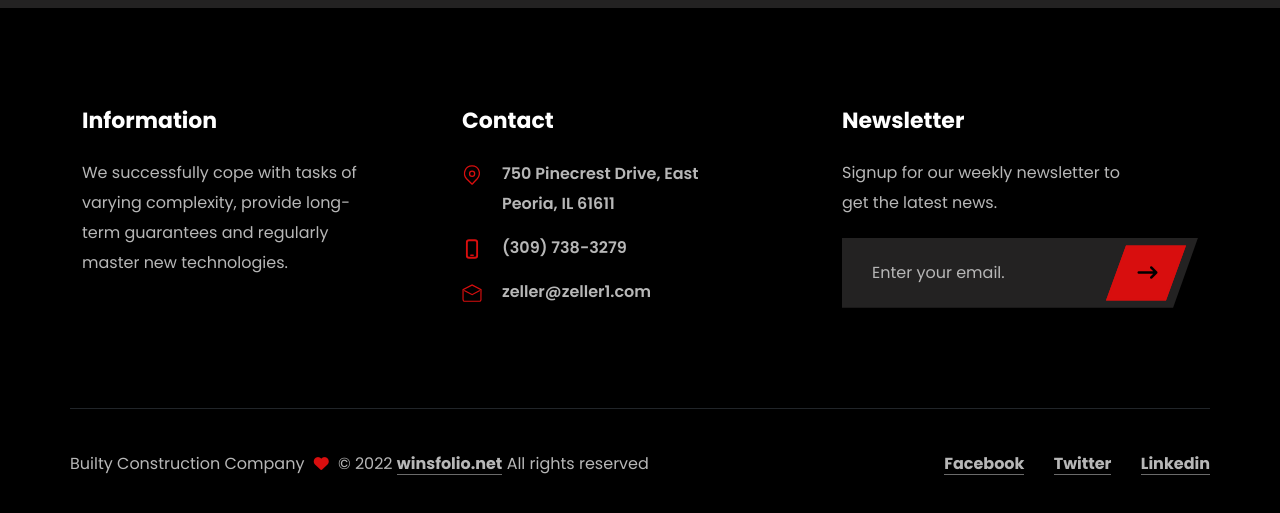
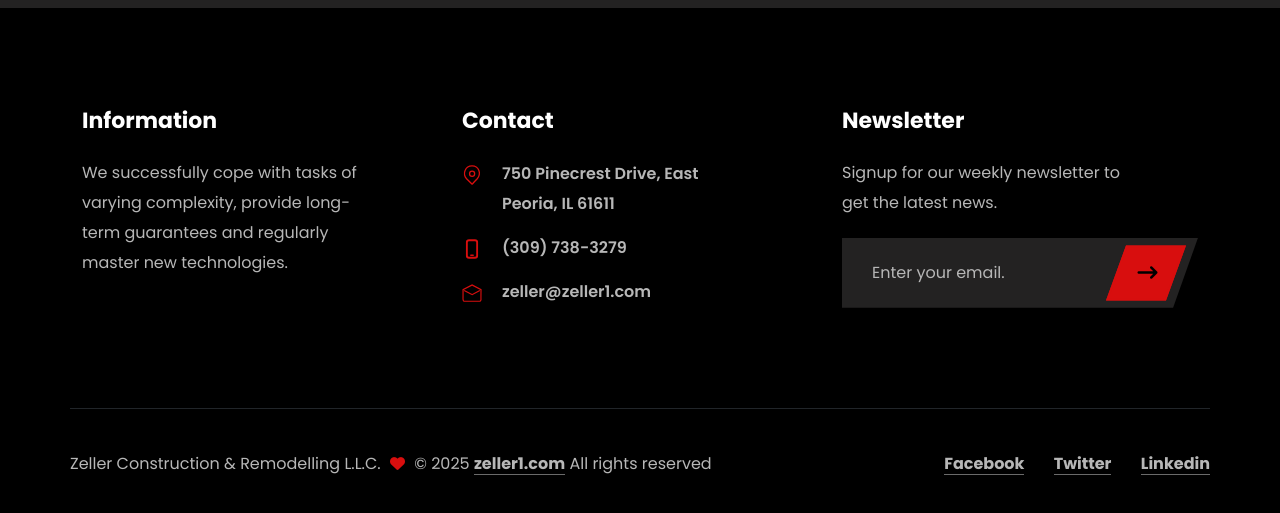
Before and after one commit to armordude10/zeller1.com, a plain HTML site: page index.html in a window 1280 px wide. Shown: the part 8797-9310 px from the top of the page. Drawn offline with nearby package versions, Linux system fonts and the light colour scheme.

Commit message:
Update index.html

```diff
--- a/index.html
+++ b/index.html
@@ -897,7 +897,7 @@
       <div class="container">
         <div class="row">
           <div class="footer-col">
-            <p>Builty Construction Company <i class="fa-solid fa-heart"></i> © 2022 <a href="https://winsfolio.net/"> winsfolio.net</a> All rights reserved</p>
+            <p>Zeller Construction & Remodelling L.L.C. <i class="fa-solid fa-heart"></i> © 2025 <a href="https://zeller1.com/"> zeller1.com</a> All rights reserved</p>
             <div class="social-medias">
               <a href="javascript:void(0)">Facebook</a>
               <a href="javascript:void(0)">Twitter</a>
```
